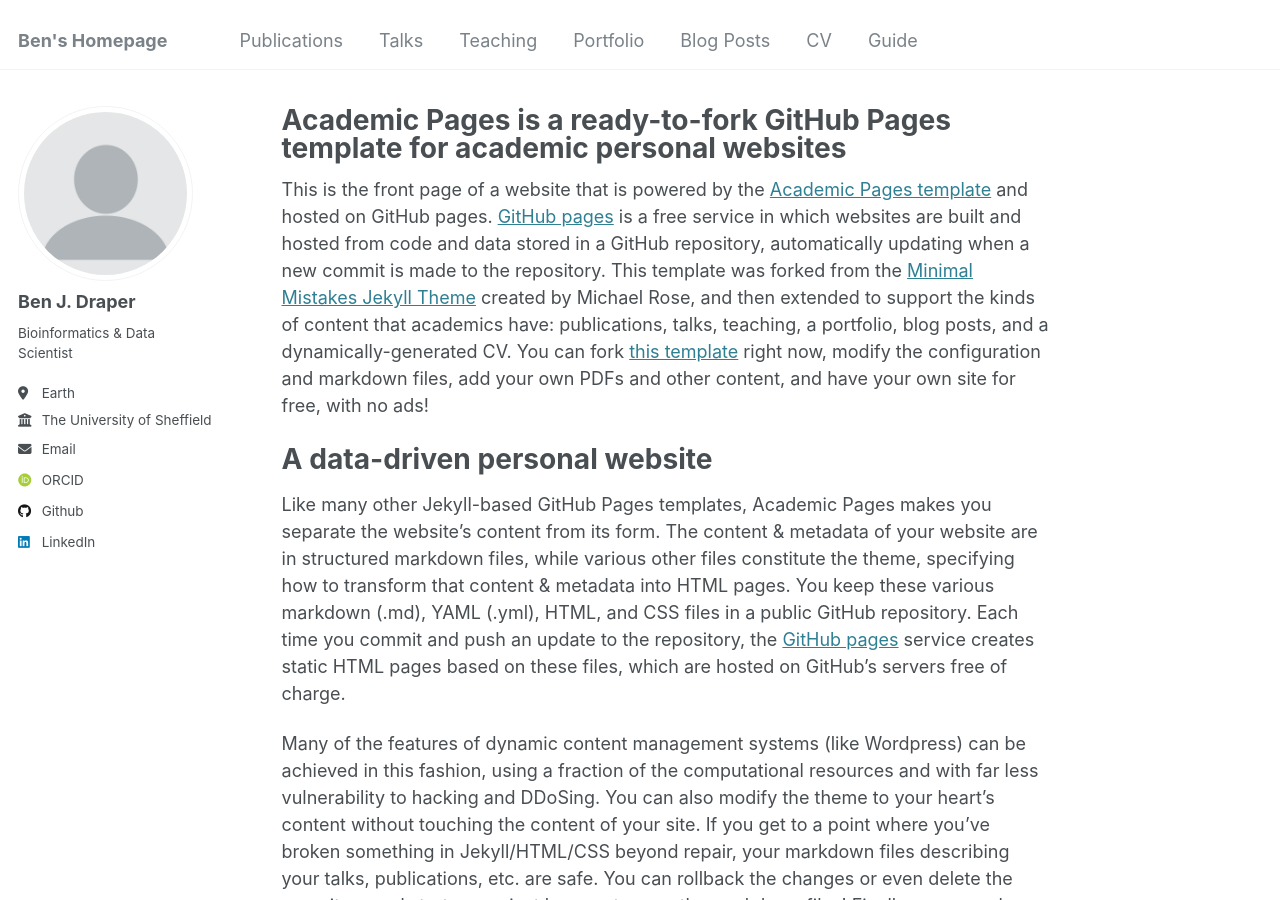
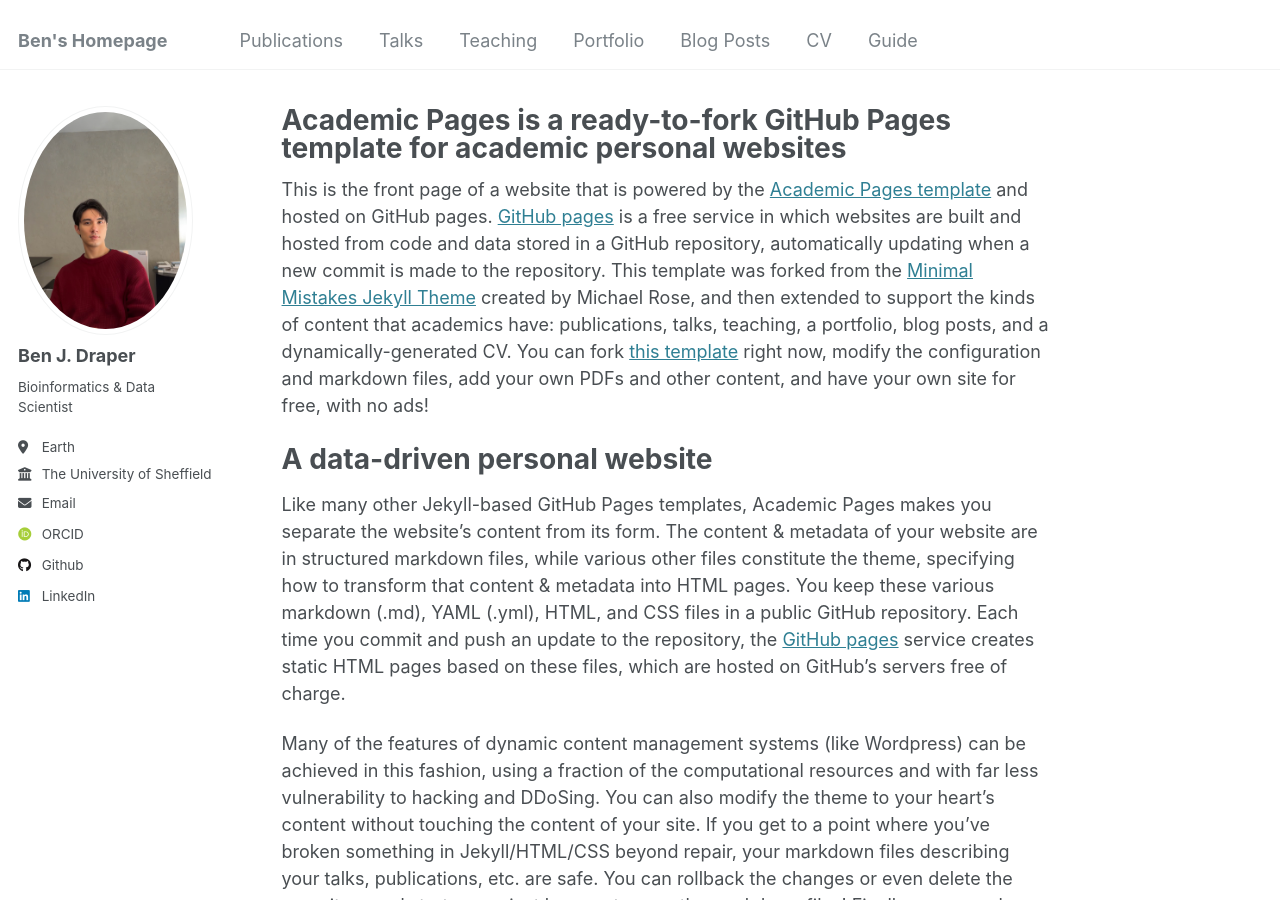
Before and after one commit to bjdraper/bjdraper.github.io, a Jekyll site: the page built from _pages/about.md, in a window 1280 px wide and 900 px high. Built offline with Jekyll 4.4.1, drawn with Linux system fonts in a browser that asks for light colours; some web fonts are replaced.

Commit message:
Update _config.yml

```diff
--- a/_config.yml
+++ b/_config.yml
@@ -21,7 +21,7 @@ repository               : "bjdraper/bjdraper.github.io"
 #               Additional customization can be done by editing /_includes/author-profile.html
 author:
   # Biographic information
-  avatar           : "profile.png"
+  avatar           : "IMG_6527.jpg"
   name             : "Ben J. Draper"
   pronouns         : # example: "she/her"
   bio              : "Bioinformatics & Data Scientist"
```
